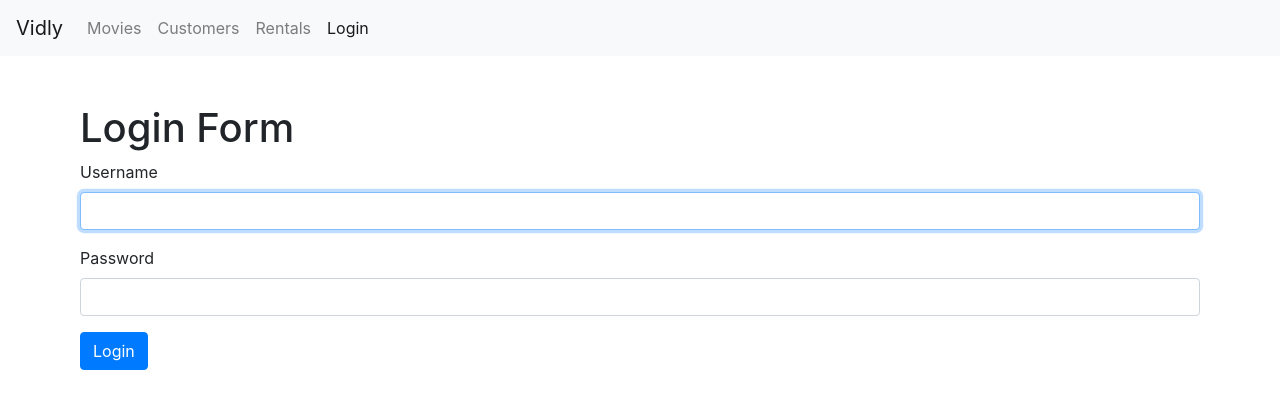
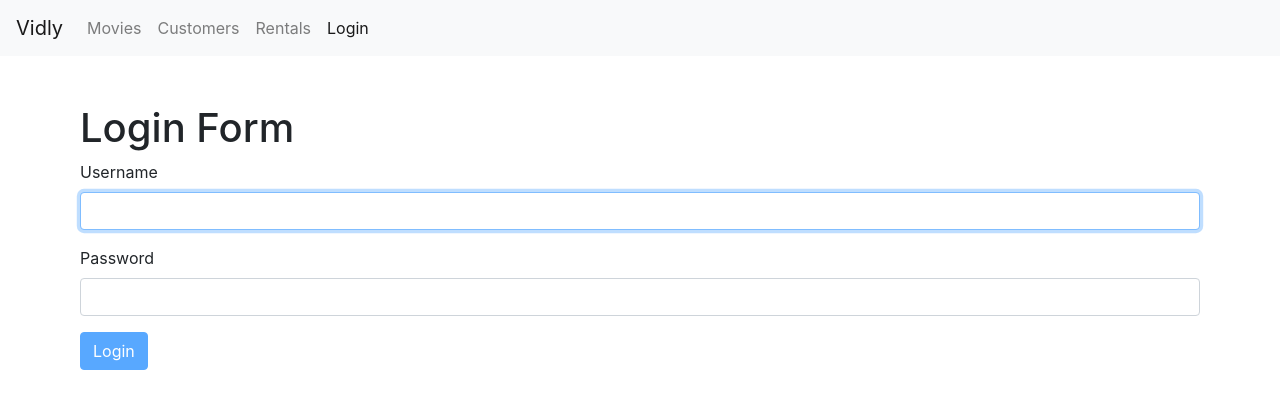
Before and after one commit to Jonas-Wessner/learn-react-vidly, a React (Create React App) app: page /login in a window 1280 px wide. Shown: the top 408 px of the page. Built offline with nearby package versions, Linux system fonts and the light colour scheme.

Commit message:
feat/refactor: disable login button if form invalid; extract logic for merging error of single property with whole errors in validateProperty method

```diff
--- /dev/null
+++ b/src/components/common/utils.jsx
@@ -0,0 +1,3 @@
+export function empty(obj) {
+  return Object.keys(obj).length === 0;
+}
--- a/src/components/loginForm.jsx
+++ b/src/components/loginForm.jsx
@@ -1,6 +1,7 @@
 import React, { Component } from "react";
 import Input from "./input";
 import Joi, { errors } from "joi-browser";
+import { empty } from "./common/utils";
 
 class LoginForm extends Component {
   state = {
@@ -30,12 +31,21 @@ class LoginForm extends Component {
     return errors;
   };
 
-  // this method validates only the given property
+  // returns a new error object that results from this.state.errors with the given property updated
   validateProperty = ({ name, value }) => {
     const toValidate = { [name]: value };
     const schema = { [name]: this.schema[name] };
     const { error } = Joi.validate(toValidate, schema);
-    return error ? error.details[0].message : null;
+
+    const errors = { ...this.state.errors };
+
+    if (error) {
+      errors[name] = error.details[0].message; // set error if present
+    } else {
+      delete errors[name]; // clear error if not present
+    }
+
+    return errors;
   };
 
   /* By default the submission of a form results in a full page reload.
@@ -47,20 +57,14 @@ class LoginForm extends Component {
     console.log(errors);
 
     this.setState({ errors });
-    if (Object.keys(errors).length > 0) return; // if there are error, stop submission
+    if (!empty(errors)) return; // if there are error, stop submission
 
     // Call Server and redirect user
     console.log("Submitted");
   };
 
   handleChange = ({ currentTarget: input }) => {
-    const errors = { ...this.state.errors };
-    const errorMessage = this.validateProperty(input);
-    if (errorMessage) {
-      errors[input.name] = errorMessage; // set error if present
-    } else {
-      delete errors[input.name]; // clear error if not present
-    }
+    const errors = this.validateProperty(input);
 
     const account = { ...this.state.account };
     account[input.id] = input.value;
@@ -89,7 +93,14 @@ class LoginForm extends Component {
             onChange={this.handleChange}
             error={errors.password}
           />
-          <button className="btn btn-primary">Login</button>
+          <button
+            className={"btn btn-primary"}
+            // cannot use this.state.errors, because this will only hold the errors displayed to the user,
+            // e.g. in the beginning there are no errors, but the form is still not valid and should not be submittable
+            disabled={!empty(this.validate())}
+          >
+            Login
+          </button>
         </form>
       </div>
     );
```
